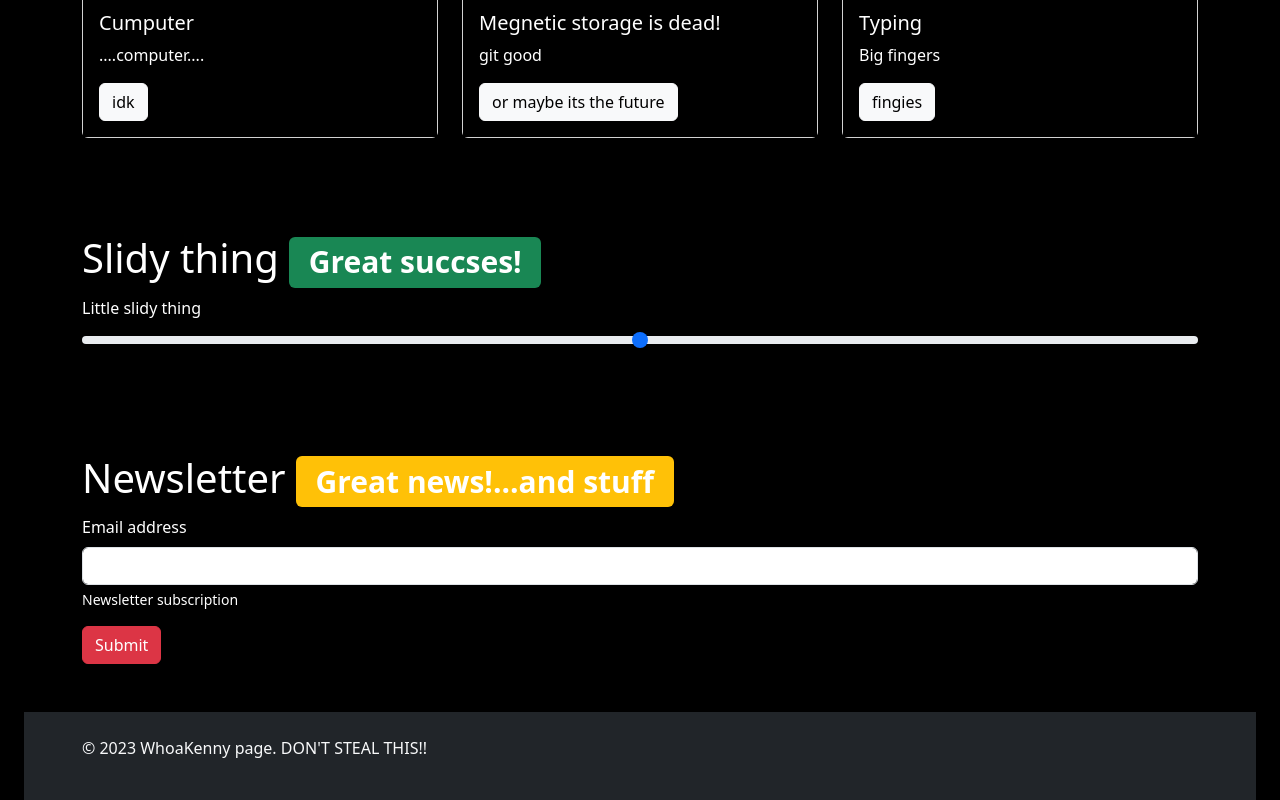
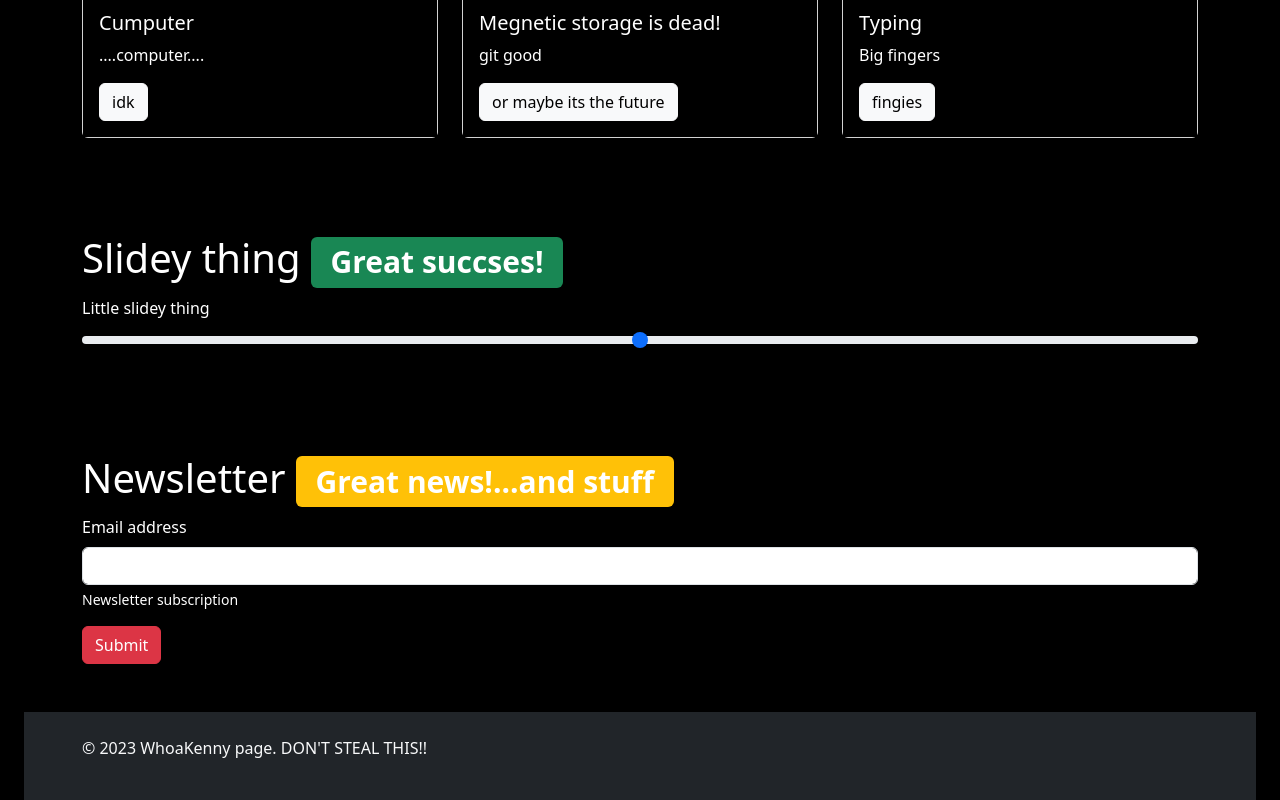
Before and after one commit to D3asyn/Booty, a plain HTML site: page index.html in a window 1280 px wide. Shown: the part 1321-2121 px from the top of the page. Drawn offline with nearby package versions, Linux system fonts and the light colour scheme.

Commit message:
english syntax error

```diff
--- a/index.html
+++ b/index.html
@@ -23,7 +23,7 @@
                 <div class="collapse navbar-collapse" id="navbarNavAltMarkup">
                     <div class="navbar-nav">
                         <a class="nav-link active bg-danger rounded p-3" aria-current="page" href="#section1">Cards</a>
-                        <a class="nav-link active bg-success rounded p-3" href="#section2">Slidy thing</a>
+                        <a class="nav-link active bg-success rounded p-3" href="#section2">Slidey thing</a>
                         <a class="nav-link active bg-warning rounded p-3" href="#section3">Newsletter</a>
                         <a href="https://www.youtube.com/watch?v=dQw4w9WgXcQ"
                             style="font-weight: 700; font-size: large;" class="link-danger nav-link p-3">DON'T</a>
@@ -96,8 +96,8 @@
         </div>
 
         <div class="container py-5" id="section2">
-            <h1>Slidy thing <span class="badge bg-success">Great succses!</span></h1>
-            <label for="customRange1" class="form-label">Little slidy thing</label>
+            <h1>Slidey thing <span class="badge bg-success">Great succses!</span></h1>
+            <label for="customRange1" class="form-label">Little slidey thing</label>
             <input type="range" class="form-range" id="customRange1">
         </div>
 
```
